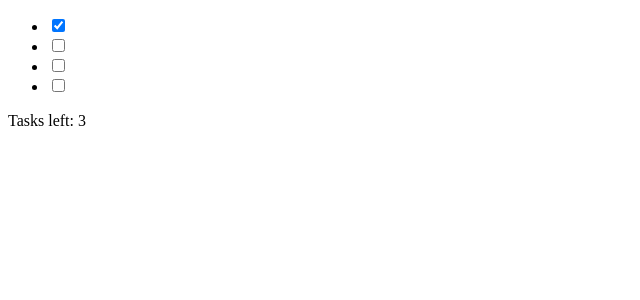
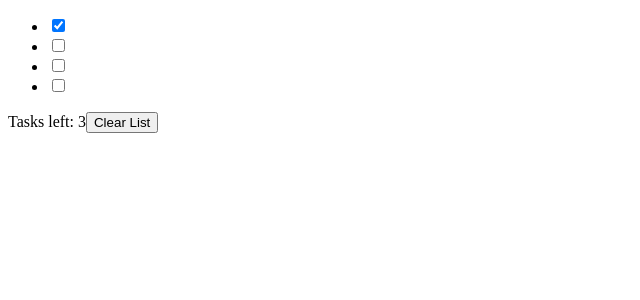
Before and after one commit to kartamyshev/react-starter, a React app: page / in a window 1280 px wide. Shown: the top 300 px of the page, without its empty margins (0-640 px from the left). Built offline with nearby package versions, Linux system fonts and the light colour scheme.

Commit message:
use strict for mobx actions

```diff
--- a/src/App.tsx
+++ b/src/App.tsx
@@ -1,11 +1,16 @@
 import * as React from 'react';
 import * as ReactDOM from 'react-dom';
+import { configure } from 'mobx';
 
 import { EntryPoint } from '@components/entry-point';
 import { AppStore } from '@stores/app.store';
 
 const appStore = new AppStore();
 
+configure({
+  enforceActions: true
+});
+
 ReactDOM.render(
   <EntryPoint stores={{ appStore }} />,
   document.getElementById('application-container')
--- a/src/components/entry-point/entry-point.component.tsx
+++ b/src/components/entry-point/entry-point.component.tsx
@@ -21,6 +21,9 @@ export class EntryPoint extends React.Component<
           ))}
         </ul>
         Tasks left: {this.props.stores.appStore.unfinishedTodoCount}
+        <button onClick={this.props.stores.appStore.clearTodoList}>
+          Clear List
+        </button>
       </div>
     );
   }
--- a/src/stores/app.store.ts
+++ b/src/stores/app.store.ts
@@ -11,4 +11,9 @@ export class AppStore {
   @computed get unfinishedTodoCount() {
     return this.todos.filter((todo: any) => !todo.finished).length;
   }
+
+  @action public clearTodoList = () => {
+    this.todos = [];
+  }
+
 }
```
